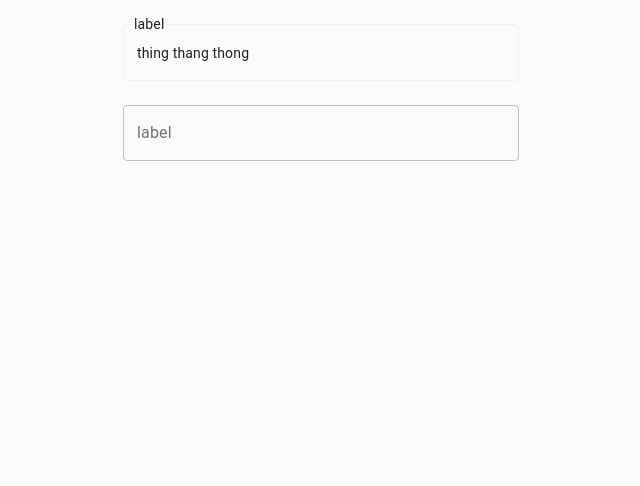
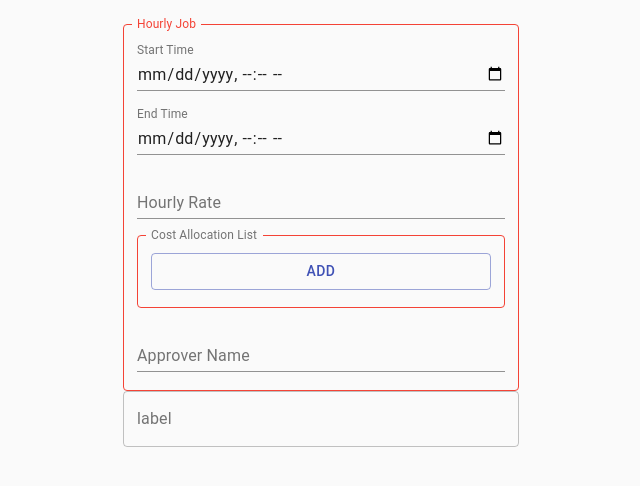
Before and after one commit to MaxRandle/react-mui-form-mapper, a React (Create React App) app: page / in a window 1280 px wide. Shown: the top 486 px of the page, without its empty margins (319-959 px from the left). Built offline with nearby package versions, Linux system fonts and the light colour scheme.

Commit message:
more testing

```diff
--- a/src/App.jsx
+++ b/src/App.jsx
@@ -19,7 +19,9 @@ import {
   FreeTextInput,
   RepeatableFormSection,
 } from "./input-components";
-import Outline from "./Outline";
+import FieldSet from "./FieldSet";
+import InputOverride from "./InputOverride";
+import clsx from "clsx";
 
 const useStyles = makeStyles((theme) => ({
   border: {
@@ -33,6 +35,9 @@ const useStyles = makeStyles((theme) => ({
   flexColItem: {
     marginBottom: theme.spacing(3),
   },
+  defaultCursor: {
+    cursor: "default",
+  },
 }));
 
 const App = () => {
@@ -42,44 +47,40 @@ const App = () => {
 
   return (
     <Container className={classes.flexColContainer} maxWidth="xs">
-      {/* <TextField InputProps={{ inputComponent: OutlinedInput }} /> */}
-      {/* <FormControl variant="outlined">
-        <InputLabel htmlFor="component-outlined">Name</InputLabel>
-        <OutlinedInput id="component-outlined" value={name} onChange={handleChange} label="Name" />
-      </FormControl> */}
-      {/* <TextField
-        label="test"
-        InputLabelProps={{ shrink: true }}
-        variant="outlined"
-      /> */}
-      {/* <FormControl variant="outlined">
-        <InputLabel htmlFor="component-disabled">label</InputLabel>
-        <OutlinedInput id="component-disabled" />
-        <FormHelperText>helpet text</FormHelperText>
-      </FormControl> */}
-      {/* <FormSection
+      <FormSection
         {...hourlyJob}
         value={formData}
         setValue={setFormData}
         error={error}
         setError={setError}
-      /> */}
-      {/* <Box className={classes.border} border={1} borderRadius="borderRadius">
-        vfdsgdsagdseafdsd
-      </Box> */}
-      {/* <NotchedOutline label="fdsfd" labelWidth={0} notched>
-        dsadsadsads
-      </NotchedOutline> */}
-      <Outline className={classes.flexColItem} label="label">
-        thing thang thong
-      </Outline>
+      />
 
-      <> </>
       <TextField
         className={classes.flexColItem}
         variant="outlined"
         label="label"
       />
+
+      {/* <TextField
+        className={clsx(classes.flexColItem, classes.defaultCursor)}
+        variant="outlined"
+        label="label"
+        InputLabelProps={{ shrink: true }}
+        InputProps={{
+          inputComponent: InputOverride,
+          inputProps: {
+            component: (props) => (
+              <div className={classes.defaultCursor} {...props}>
+                fds
+              </div>
+            ),
+          },
+        }}
+      /> */}
+
+      {/* <FieldSet className={classes.flexColItem} label="label" outlined>
+        thing thang thong
+      </FieldSet> */}
     </Container>
   );
 };
--- a/src/FieldSet.jsx
+++ b/src/FieldSet.jsx
@@ -1,54 +1,58 @@
-import React from "react";
 import { makeStyles } from "@material-ui/core";
 import clsx from "clsx";
+import FormLabel from "./FormLabel";
+import LabelledOutline from "./LabelledOutline";
 
-const useStyles = makeStyles((theme) => ({
-  root: {
-    position: "absolute",
-    bottom: 0,
-    right: 0,
-    top: -10,
-    left: 0,
-    margin: 0,
-    padding: "0 8px",
-    pointerEvents: "none",
-    borderRadius: "inherit",
-    borderStyle: "solid",
-    borderWidth: 1,
-    overflow: "hidden",
-  },
-  legendNotched: {
-    maxWidth: 1000,
-    transition: theme.transitions.create("max-width", {
-      duration: 100,
-      easing: theme.transitions.easing.easeOut,
-      delay: 50,
-    }),
-  },
-  flexColContainer: {
-    display: "flex",
-    flexDirection: "column",
-    flexGrow: 1,
-  },
-  flexColItem: {
-    marginBottom: theme.spacing(2),
-    "&:last-child": {
-      marginBottom: theme.spacing(0),
+const useStyles = makeStyles((theme) => {
+  var borderColor =
+    theme.palette.type === "light"
+      ? "rgba(0, 0, 0, 0.23)"
+      : "rgba(255, 255, 255, 0.23)";
+  return {
+    root: {
+      padding: "18.5px 14px",
+      position: "relative",
+      borderRadius: theme.shape.borderRadius,
+      "&:hover $laballedOutline": {
+        borderColor: theme.palette.text.primary,
+      },
+      // Reset on touch devices, it doesn't add specificity
+      "@media (hover: none)": {
+        "&:hover $laballedOutline": {
+          borderColor: borderColor,
+        },
+      },
+      "&$focused $laballedOutline": {
+        borderColor: theme.palette.primary.main,
+        borderWidth: 2,
+      },
+      "&$error $laballedOutline": {
+        borderColor: theme.palette.error.main,
+      },
+      "&$disabled $laballedOutline": {
+        borderColor: theme.palette.action.disabled,
+      },
     },
-  },
-}));
+    laballedOutline: {
+      borderColor: borderColor,
+    },
+  };
+});
 
-const FieldSet = ({ label, className, ...rest }) => {
+const FieldSet = ({ label, className, children, outlined, ...rest }) => {
   const classes = useStyles();
   return (
-    <fieldset
-      className={clsx(classes.root, className)}
-      classes={{ notchedOutline: null }}
-      {...rest}
-    >
-      <legend className={classes.legendNotched}>{label}</legend>
-      <span dangerouslySetInnerHTML={{ __html: "&#8203;" }}></span>
-    </fieldset>
+    <div className={clsx(classes.root, className)} {...rest}>
+      <FormLabel>{label}</FormLabel>
+      {children}
+      {outlined && (
+        <LabelledOutline
+          className={clsx(classes.laballedOutline)}
+          label={label}
+          notched={label ?? false}
+        />
+      )}
+    </div>
   );
 };
 
--- /dev/null
+++ b/src/FormLabel.jsx
@@ -0,0 +1,59 @@
+import { makeStyles } from "@material-ui/core";
+import clsx from "clsx";
+
+const useStyles = makeStyles((theme) => ({
+  /* Styles applied to the root element. */
+  root: {
+    display: "block",
+    transformOrigin: "top left",
+  },
+
+  /* Styles applied to the root element if the component is a descendant of `FormControl`. */
+  formControl: {
+    position: "absolute",
+    left: 0,
+    top: 0,
+    // slight alteration to spec spacing to match visual spec result
+    transform: "translate(0, 24px) scale(1)",
+  },
+
+  /* Styles applied to the `input` element if `shrink={true}`. */
+  shrink: {
+    transform: "translate(0, 1.5px) scale(0.75)",
+    transformOrigin: "top left",
+  },
+
+  /* Styles applied to the root element if `variant="outlined"`. */
+  outlined: {
+    // see comment above on filled.zIndex
+    zIndex: 1,
+    pointerEvents: "none",
+    transform: "translate(14px, 20px) scale(1)",
+    "&$marginDense": {
+      transform: "translate(14px, 12px) scale(1)",
+    },
+    "&$shrink": {
+      transform: "translate(14px, -6px) scale(0.75)",
+    },
+  },
+}));
+
+const FormLabel = ({ children, className }) => {
+  const classes = useStyles();
+
+  return (
+    <label
+      className={clsx(
+        classes.root,
+        classes.formControl,
+        classes.shrink,
+        classes.outlined,
+        className
+      )}
+    >
+      {children}
+    </label>
+  );
+};
+
+export default FormLabel;
--- /dev/null
+++ b/src/InputOverride.jsx
@@ -0,0 +1,10 @@
+import React from "react";
+
+const InputOverride = ({ component: Component, inputRef, ...rest }) => {
+  React.useImperativeHandle(inputRef, () => ({
+    focus: () => {},
+  }));
+  return <Component {...rest} />;
+};
+
+export default InputOverride;
--- /dev/null
+++ b/src/LabelledOutline.jsx
@@ -0,0 +1,76 @@
+import React from "react";
+import { makeStyles } from "@material-ui/core";
+import clsx from "clsx";
+
+const useStyles = makeStyles((theme) => ({
+  root: {
+    position: "absolute",
+    bottom: 0,
+    right: 0,
+    top: -5,
+    left: 0,
+    margin: 0,
+    padding: "0 8px",
+    pointerEvents: "none",
+    borderRadius: "inherit",
+    borderStyle: "solid",
+    borderWidth: 1,
+    overflow: "hidden",
+  },
+  /* Styles applied to the legend element. */
+  legendLabelled: {
+    display: "block",
+    width: "auto",
+    textAlign: "left",
+    padding: 0,
+    height: 11,
+    // sync with `lineHeight` in `legend` styles
+    fontSize: "0.75em",
+    visibility: "hidden",
+    maxWidth: 0.01,
+    transition: theme.transitions.create("max-width", {
+      duration: 50,
+      easing: theme.transitions.easing.easeOut,
+    }),
+    "& > span": {
+      paddingLeft: 5,
+      paddingRight: 5,
+      display: "inline-block",
+    },
+  },
+  /* Styles applied to the legend element is notched. */
+  legendNotched: {
+    maxWidth: 1000,
+    transition: theme.transitions.create("max-width", {
+      duration: 100,
+      easing: theme.transitions.easing.easeOut,
+      delay: 50,
+    }),
+  },
+}));
+
+const LabelledOutline = ({ label, className, notched, ...rest }) => {
+  const classes = useStyles();
+
+  const labelWidth = 0;
+  return (
+    <fieldset
+      className={clsx(classes.root, className)}
+      classes={{ notchedOutline: null }}
+      {...rest}
+    >
+      <legend
+        className={clsx(
+          classes.legendLabelled,
+          notched && classes.legendNotched
+        )}
+        // style={{ width: 0.01 }}
+      >
+        {label}
+      </legend>
+      <span dangerouslySetInnerHTML={{ __html: "&#8203;" }}></span>
+    </fieldset>
+  );
+};
+
+export default LabelledOutline;
--- a/src/Outline.jsx
+++ /dev/null
@@ -1,48 +0,0 @@
-import { makeStyles } from "@material-ui/core";
-import clsx from "clsx";
-import FieldSet from "./FieldSet";
-
-const useStyles = makeStyles((theme) => {
-  var borderColor =
-    theme.palette.type === "light"
-      ? "rgba(0, 0, 0, 0.23)"
-      : "rgba(255, 255, 255, 0.23)";
-  return {
-    root: {
-      padding: "18.5px 14px",
-      position: "relative",
-      borderRadius: theme.shape.borderRadius,
-      "&:hover $notchedOutline": {
-        borderColor: theme.palette.text.primary,
-      },
-      // Reset on touch devices, it doesn't add specificity
-      "@media (hover: none)": {
-        "&:hover $notchedOutline": {
-          borderColor: borderColor,
-        },
-      },
-      "&$focused $notchedOutline": {
-        borderColor: theme.palette.primary.main,
-        borderWidth: 2,
-      },
-      "&$error $notchedOutline": {
-        borderColor: theme.palette.error.main,
-      },
-      "&$disabled $notchedOutline": {
-        borderColor: theme.palette.action.disabled,
-      },
-    },
-  };
-});
-
-const Outline = ({ label, className, children, ...rest }) => {
-  const classes = useStyles();
-  return (
-    <span className={clsx(classes.root, className)} {...rest}>
-      {children}
-      <FieldSet label={label} />
-    </span>
-  );
-};
-
-export default Outline;
--- a/src/input-components/FormSection.jsx
+++ b/src/input-components/FormSection.jsx
@@ -69,12 +69,13 @@ const FormSection = ({
 
         // inputComponent: () => <></>,
 
-        inputComponent: () => (
+        inputComponent: ({ inputRef, ...others }) => (
           <Box className={classes.flexColContainer}>
             {Object.keys(children).map((childFieldName) => {
               const child = children[childFieldName];
               return child.Component({
                 ...child,
+                ref: { inputRef },
                 key: childFieldName,
                 value: value[childFieldName],
                 setValue: (newValue) =>
```
Also changed, not shown: src/CustomOutlinedInput.jsx (added, +154 -0 lines).
